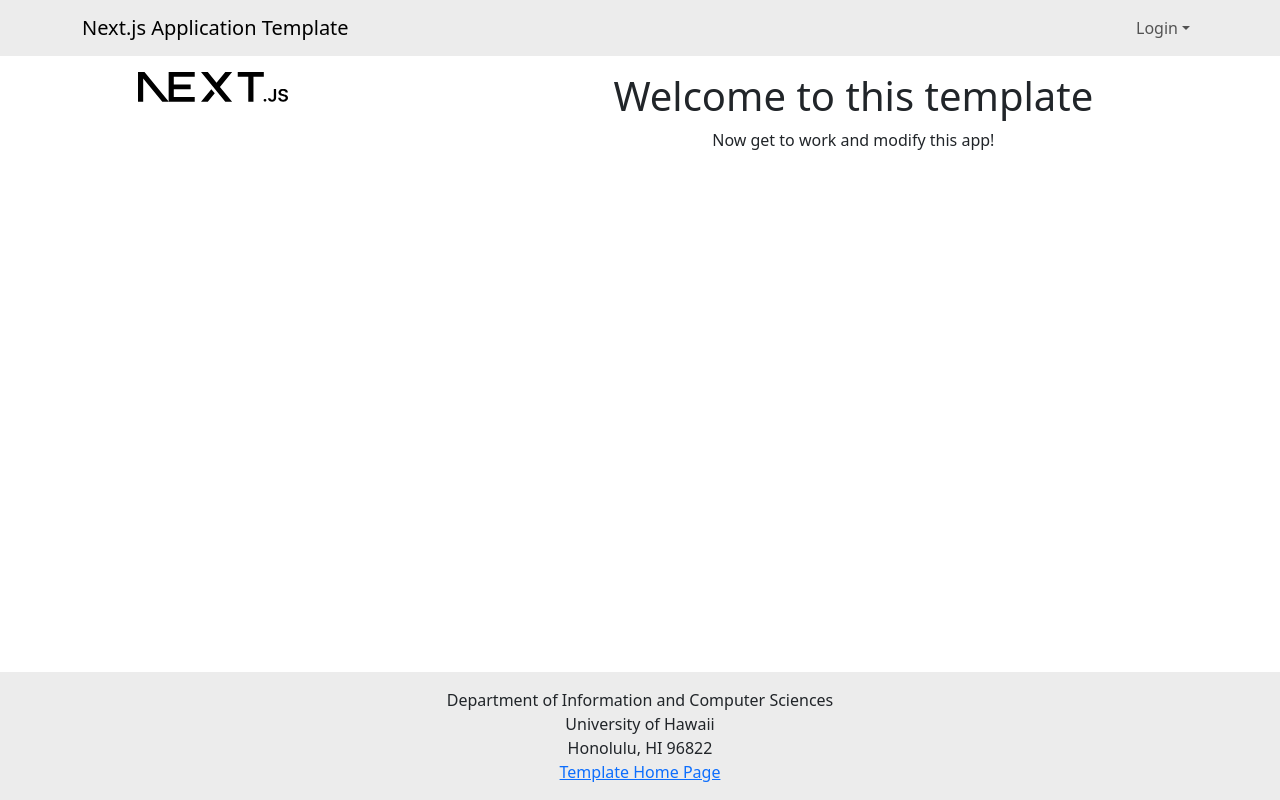
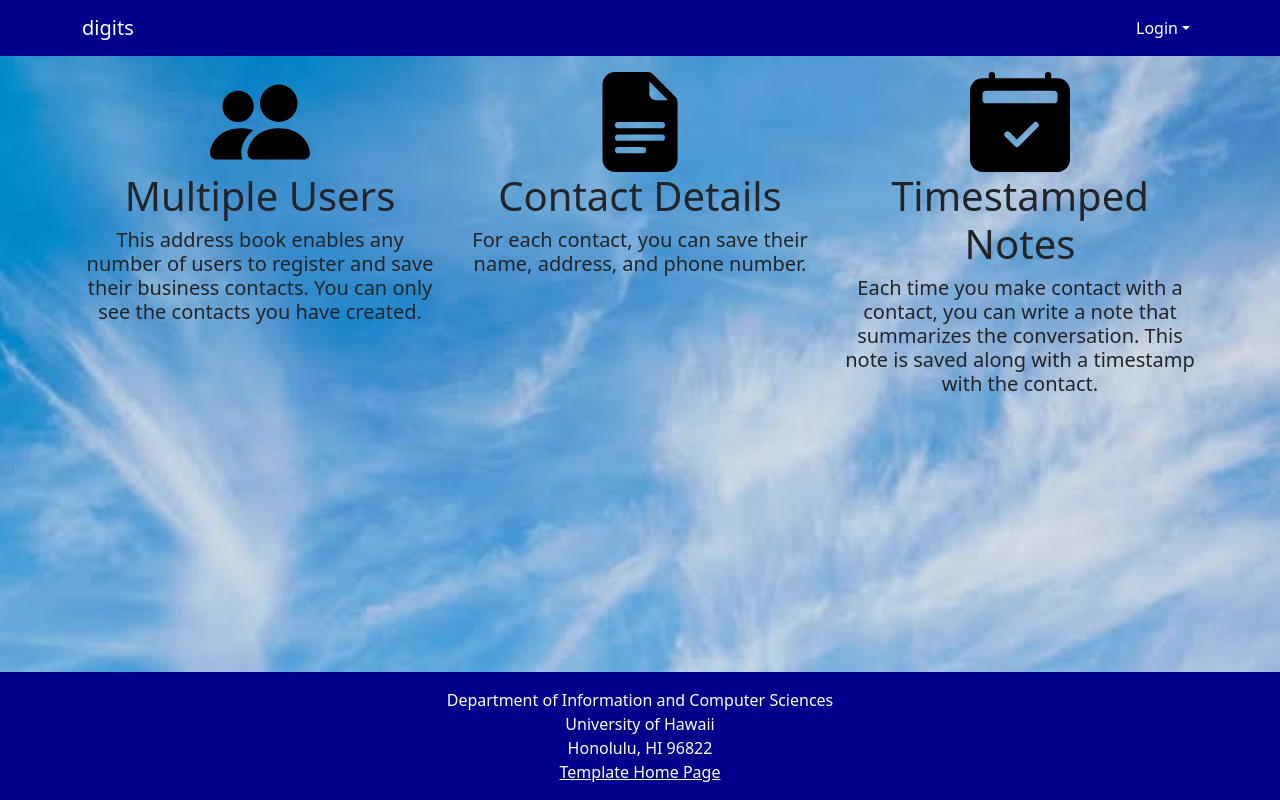
Before and after one commit to KaiponoRees/digits, a Next.js app: page / in a window 1280 px wide. Built offline with nearby package versions, Linux system fonts and the light colour scheme; no server answers.

Commit message:
anding page mockup finished in 35:12 minutes.

```diff
--- a/src/app/globals.css
+++ b/src/app/globals.css
@@ -1,11 +1,44 @@
+:root {
+  --nat-navbar-bg: darkblue;
+  --nat-navbar-bg-color: darkblue;
+  --nat-navbar-bg-rgb: 0, 0, 139;
+  --nat-navbar-highlight-text: lightblue;
+  --nat-navbar-text-color: white;
+}
+
 html,
 body {
+  --bs-dark: var(--nat-navbar-bg);
   --bs-light-rgb: 236, 236, 236;
+  --bs-dark-rgb: var(--nat-navbar-bg-rgb);
   box-sizing: border-box;
   height: 100%;
   padding: 0;
   margin: 0;
+  background: fixed center url("/images.jpeg");
+  background-size: cover;
 }
+
+body .navbar {
+  --bs-navbar-active-color: var(--nat-navbar-highlight-text);
+  --bs-navbar-brand-color: var(--nat-navbar-text-color);
+  --bs-navbar-brand-hover-color: var(--nat-navbar-highlight-text);
+  --bs-navbar-color: var(--nat-navbar-text-color);
+  --bs-navbar-hover-color: var(--nat-navbar-highlight-text);
+}
+
+footer, footer a {
+  color: var(--nat-navbar-text-color);
+}
+
+.bg-dark a.dropdown-item {
+  color: var(--nat-navbar-bg);
+}
+
+.dropdown-menu .dropdown-item:hover {
+  color: black;
+}
+
 .wrapper {
   box-sizing: border-box;
   min-height: 100%;
--- a/src/app/layout.tsx
+++ b/src/app/layout.tsx
@@ -1,6 +1,8 @@
 import type { Metadata } from "next";
 import { Geist, Geist_Mono } from "next/font/google";
+// @ts-expect-error Bootstrap CSS is loaded for its side effect; it has no TypeScript declarations.
 import 'bootstrap/dist/css/bootstrap.min.css';
+// @ts-expect-error Global CSS is imported for its side effect and has no TypeScript declarations.
 import "./globals.css";
 import Footer from '@/components/Footer';
 import NavBar from '@/components/Navbar';
@@ -18,7 +20,7 @@ const geistMono = Geist_Mono({
 });
 
 export const metadata: Metadata = {
-  title: "Next.js Application Template",
+  title: "digits",
   description: "Generated by ics-software-engineering.github.io",
 };
 
--- a/src/app/page.tsx
+++ b/src/app/page.tsx
@@ -1,19 +1,31 @@
-import { Col, Container, Image, Row } from 'react-bootstrap';
+import { Col, Container, Row } from 'react-bootstrap';
+import { Calendar2CheckFill, FileEarmarkTextFill, PeopleFill } from 'react-bootstrap-icons';
 
 /** The Home page. */
 const Home = () => (
   <main>
     <Container id="landing-page" fluid className="py-3">
+      <Container>
       <Row className="align-middle text-center">
         <Col xs={4}>
-          <Image src="next.svg" width="150px" alt="" />
+          <PeopleFill size={100} />
+          <h1>Multiple Users</h1>
+          <h5>This address book enables any number of users to register and save their business contacts. You can only see the contacts you have created.</h5>
         </Col>
 
-        <Col xs={8} className="d-flex flex-column justify-content-center">
-          <h1>Welcome to this template</h1>
-          <p>Now get to work and modify this app!</p>
+        <Col xs={4}>
+          <FileEarmarkTextFill size={100} />
+          <h1>Contact Details</h1>
+          <h5>For each contact, you can save their name, address, and phone number.</h5>
+        </Col>
+
+        <Col xs={4}>
+          <Calendar2CheckFill size={100} />
+          <h1>Timestamped Notes</h1>
+          <h5>Each time you make contact with a contact, you can write a note that summarizes the conversation. This note is saved along with a timestamp with the contact.</h5>
         </Col>
       </Row>
+      </Container>
     </Container>
   </main>
 );
--- a/src/components/Footer.tsx
+++ b/src/components/Footer.tsx
@@ -2,7 +2,7 @@ import { Col, Container } from 'react-bootstrap';
 
 /** The Footer appears at the bottom of every page. Rendered by the App Layout component. */
 const Footer = () => (
-  <footer className="mt-auto py-3 bg-light">
+  <footer className="mt-auto py-3 bg-dark">
     <Container>
       <Col className="text-center">
         Department of Information and Computer Sciences
--- a/src/components/Navbar.tsx
+++ b/src/components/Navbar.tsx
@@ -12,9 +12,9 @@ const NavBar: React.FC = () => {
   const currentUser = session?.user?.email;
   const role = session?.user?.role;
   return (
-    <Navbar bg="light" expand="lg">
+    <Navbar bg="dark" expand="lg">
       <Container>
-        <Navbar.Brand href="/">Next.js Application Template</Navbar.Brand>
+        <Navbar.Brand href="/">digits</Navbar.Brand>
         <Navbar.Toggle aria-controls="basic-navbar-nav" />
         <Navbar.Collapse id="basic-navbar-nav">
           <Nav className="me-auto justify-content-start">
```
Also changed, not shown: public/images.jpeg (added).
